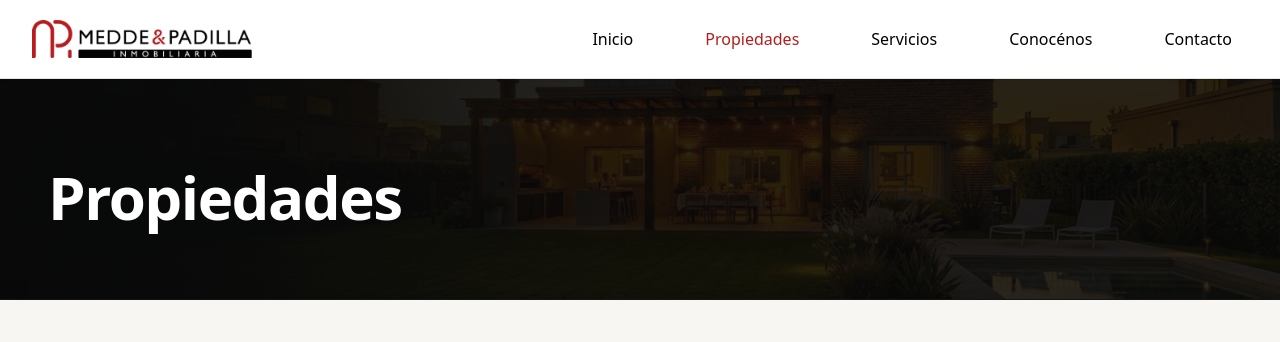
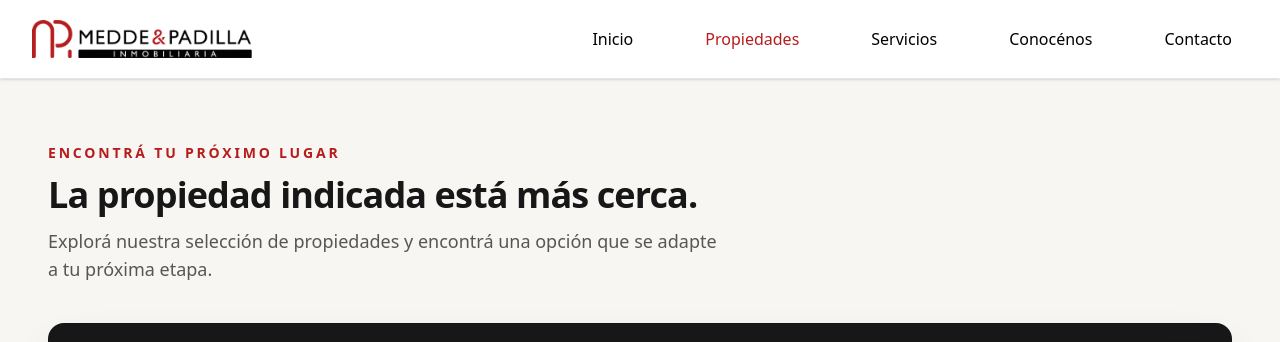
Before and after one commit to Agusme/MeddeyPadilla-Inmobiliaria, a Next.js app in the folder front/: page /propiedades in a window 1280 px wide. Shown: the top 342 px of the page. Built offline with nearby package versions, Linux system fonts and the light colour scheme.

Commit message:
feat: mejoras ux

```diff
--- a/front/app/contacto/page.tsx
+++ b/front/app/contacto/page.tsx
@@ -1,4 +1,3 @@
-import PageHero from "@/components/ui/PageHero";
 import SectionHeading from "@/components/ui/SectionHeading";
 import GoogleMap from "@/components/contact/GoogleMap";
 
@@ -21,7 +20,6 @@ function InstagramIcon() {
 export default function ContactoPage() {
   return (
     <div className="overflow-hidden bg-[#f7f6f3]">
-      <PageHero title="Contacto" />
       <section className="mx-auto max-w-7xl px-0 py-12 sm:px-8 sm:py-16 lg:px-12">
         <header className="mb-9 px-6 sm:mb-10 sm:px-0">
           <SectionHeading eyebrow="Hablemos" title="Estamos para acompañarte" description="Contanos qué necesitás y te ayudamos a dar el próximo paso con la atención personalizada que buscás." />
--- a/front/app/propiedades/page.tsx
+++ b/front/app/propiedades/page.tsx
@@ -1,6 +1,5 @@
 import PropertyFilter from "@/components/properties/PropertyFilter";
 import PropertyCard from "@/components/properties/PropertyCard";
-import PageHero from "@/components/ui/PageHero";
 import SectionHeading from "@/components/ui/SectionHeading";
 
 const properties = [
@@ -33,7 +32,6 @@ const properties = [
 export default function PropiedadesPage() {
   return (
     <div className="overflow-hidden bg-white">
-      <PageHero title="Propiedades" />
       <div className="relative z-10 bg-[#f7f6f3] shadow-[0_-6px_18px_rgba(0,0,0,0.08)]">
         <div className="mx-auto max-w-7xl px-6 py-12 sm:px-8 sm:py-16 lg:px-12">
         <header className="mb-9 sm:mb-10">
--- a/front/app/servicios/page.tsx
+++ b/front/app/servicios/page.tsx
@@ -1,7 +1,6 @@
 import type { Metadata } from "next";
 import Image from "next/image";
 import ButtonLink from "@/components/ui/ButtonLink";
-import PageHero from "@/components/ui/PageHero";
 import SectionHeading from "@/components/ui/SectionHeading";
 
 export const metadata: Metadata = {
@@ -38,7 +37,6 @@ function ServiceIcon({ type }: { type: Service["icon"] }) {
 export default function ServiciosPage() {
   return (
     <div className="overflow-hidden bg-white">
-      <PageHero title="Nuestros servicios" />
 
       <section className="mx-auto max-w-7xl px-6 py-10 sm:px-8 lg:px-12 lg:py-12" aria-label="Introducción a los servicios">
         <SectionHeading eyebrow="Servicios inmobiliarios" title="Soluciones pensadas para cada etapa." description="Te acompañamos con asesoramiento profesional, transparencia y atención personalizada para que tomes decisiones con seguridad." />
```
